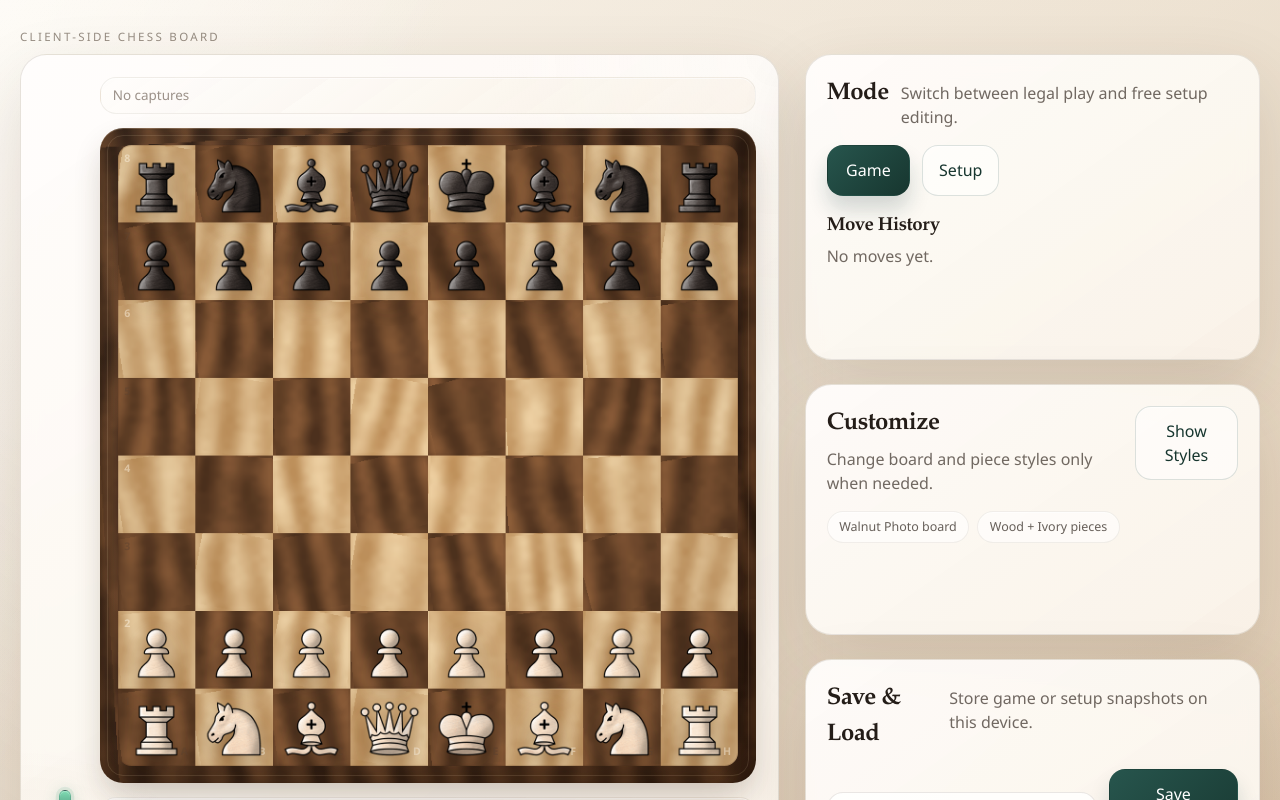
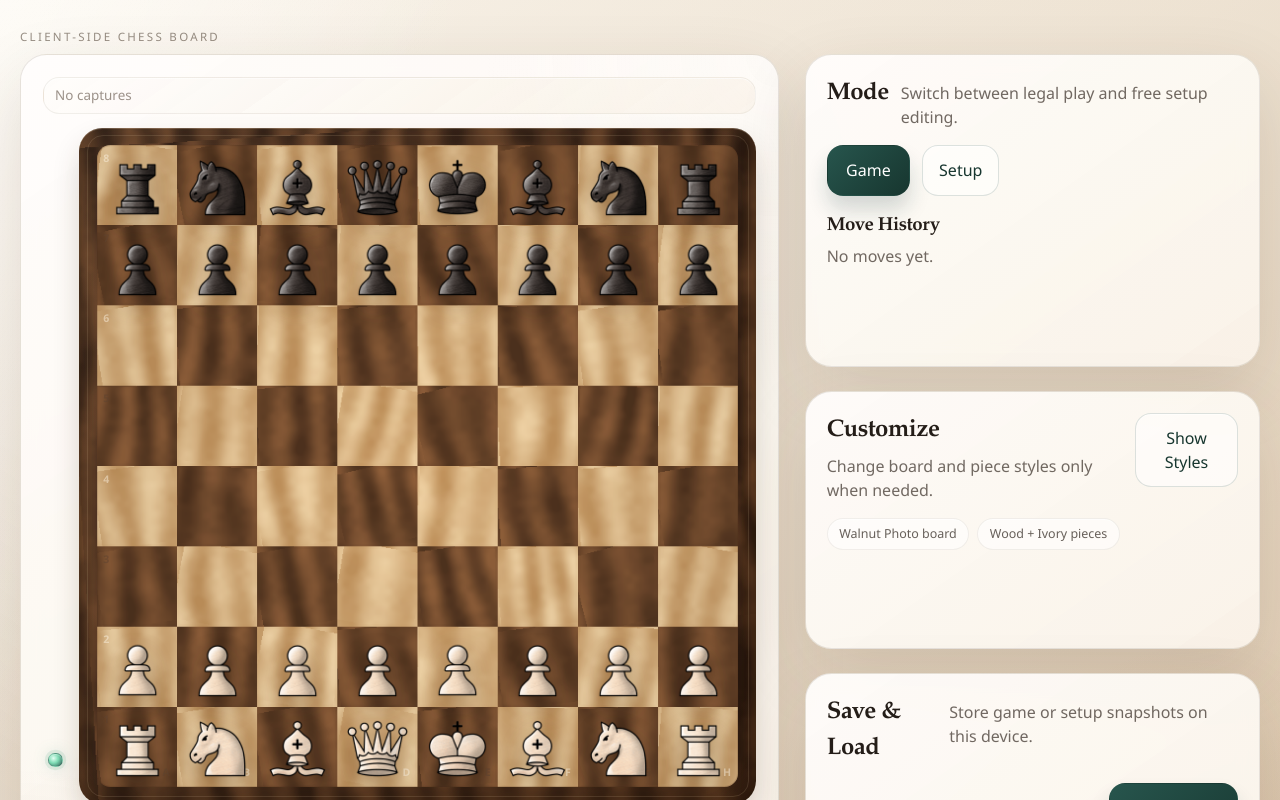
Before and after one commit to 1Brajesh/Chess, a React (Vite) app: page / in a window 1280 px wide. Shown: the top 800 px of the page. Built offline with nearby package versions, Linux system fonts and the light colour scheme.

Commit message:
Align turn glow with board rows

```diff
--- a/src/App.jsx
+++ b/src/App.jsx
@@ -171,9 +171,17 @@ function CapturedTray({
   );
 }
 
-function TurnMarker({ active, title }) {
+function TurnMarker({ active, title, position }) {
   return (
-    <div className={active ? 'turn-marker-slot active' : 'turn-marker-slot'}>
+    <div
+      className={[
+        'turn-marker-slot',
+        position,
+        active ? 'active' : '',
+      ]
+        .filter(Boolean)
+        .join(' ')}
+    >
       {active ? (
         <div className="turn-marker" title={title} aria-label={title} />
       ) : null}
@@ -543,18 +551,6 @@ export default function App() {
       <main className="layout">
         <section className="board-panel card">
           <div className="board-stage">
-            <aside className="turn-marker-column" aria-label={activeTurnLabel}>
-              <TurnMarker
-                active={activeTurnColor === topCaptureColor}
-                title={activeTurnLabel}
-              />
-              <div className="turn-marker-spacer" aria-hidden="true" />
-              <TurnMarker
-                active={activeTurnColor === bottomCaptureColor}
-                title={activeTurnLabel}
-              />
-            </aside>
-
             <div className="board-stack">
               {mode === 'game' ? (
                 <CapturedTray
@@ -565,6 +561,20 @@ export default function App() {
                   animatedCapture={captureAnimation}
                 />
               ) : null}
+
+              <div className="board-core">
+                <aside className="turn-marker-column" aria-label={activeTurnLabel}>
+                  <TurnMarker
+                    active={activeTurnColor === topCaptureColor}
+                    title={activeTurnLabel}
+                    position="top"
+                  />
+                  <TurnMarker
+                    active={activeTurnColor === bottomCaptureColor}
+                    title={activeTurnLabel}
+                    position="bottom"
+                  />
+                </aside>
 
                 <div className={['board-frame', `board-style-${boardStyle}`].join(' ')}>
                   <div className="board-grid" role="grid" aria-label="Chess board">
@@ -616,6 +626,7 @@ export default function App() {
                         );
                       }),
                     )}
+                  </div>
                 </div>
               </div>
 
--- a/src/styles.css
+++ b/src/styles.css
@@ -171,10 +171,7 @@ button {
 }
 
 .board-stage {
-  display: grid;
-  grid-template-columns: 2.8rem minmax(0, 1fr);
-  gap: 0.8rem;
-  align-items: stretch;
+  min-width: 0;
 }
 
 .board-stack {
@@ -188,35 +185,50 @@ button {
   margin-top: 0;
 }
 
-.turn-marker-column {
-  display: flex;
-  flex-direction: column;
-  justify-content: space-between;
-  gap: 0.5rem;
+.board-core {
+  display: grid;
+  grid-template-columns: 1.6rem minmax(0, 1fr);
+  gap: 0.7rem;
+  align-items: stretch;
 }
 
-.turn-marker-spacer {
-  flex: 1 1 auto;
+.turn-marker-column {
+  display: grid;
+  grid-template-rows:
+    var(--board-frame-padding)
+    repeat(8, minmax(0, 1fr))
+    var(--board-frame-padding);
+  justify-items: center;
+  align-items: center;
 }
 
 .turn-marker-slot {
   display: flex;
   justify-content: center;
-  min-height: 2.8rem;
+  align-items: center;
+  min-height: 0;
+}
+
+.turn-marker-slot.top {
+  grid-row: 2;
+}
+
+.turn-marker-slot.bottom {
+  grid-row: 9;
 }
 
 .turn-marker {
   display: inline-block;
-  width: 0.72rem;
-  height: 2.5rem;
+  width: 0.9rem;
+  height: 0.9rem;
   border-radius: 999px;
   border: 1px solid rgba(39, 85, 77, 0.18);
   background:
-    linear-gradient(180deg, rgba(120, 220, 178, 0.96), rgba(39, 85, 77, 0.98));
+    radial-gradient(circle at 35% 35%, rgba(227, 255, 243, 0.98), rgba(120, 220, 178, 0.94) 42%, rgba(39, 85, 77, 0.98) 100%);
   box-shadow:
-    inset 0 1px 0 rgba(255, 255, 255, 0.34),
-    0 0 0 0.2rem rgba(72, 156, 124, 0.12),
-    0 0 1rem rgba(72, 156, 124, 0.28);
+    inset 0 1px 0 rgba(255, 255, 255, 0.38),
+    0 0 0 0.22rem rgba(72, 156, 124, 0.12),
+    0 0 1rem rgba(72, 156, 124, 0.32);
   animation: turn-pill-pulse 1.9s ease-in-out infinite;
 }
 
@@ -317,8 +329,9 @@ button {
 }
 
 .board-frame {
+  --board-frame-padding: 1.1rem;
   position: relative;
-  padding: 1.1rem;
+  padding: var(--board-frame-padding);
   margin-top: 1.2rem;
   border-radius: 1.45rem;
   background: var(--board-frame-bg);
@@ -1014,13 +1027,9 @@ button {
     grid-template-columns: 1fr;
   }
 
-  .board-stage {
-    grid-template-columns: 1fr;
-  }
-
-  .turn-marker-column {
-    flex-direction: row;
-    justify-content: space-between;
+  .board-core {
+    grid-template-columns: 1.35rem minmax(0, 1fr);
+    gap: 0.55rem;
   }
 }
 
```
Lines whose indentation alone changed are shown as unchanged.
